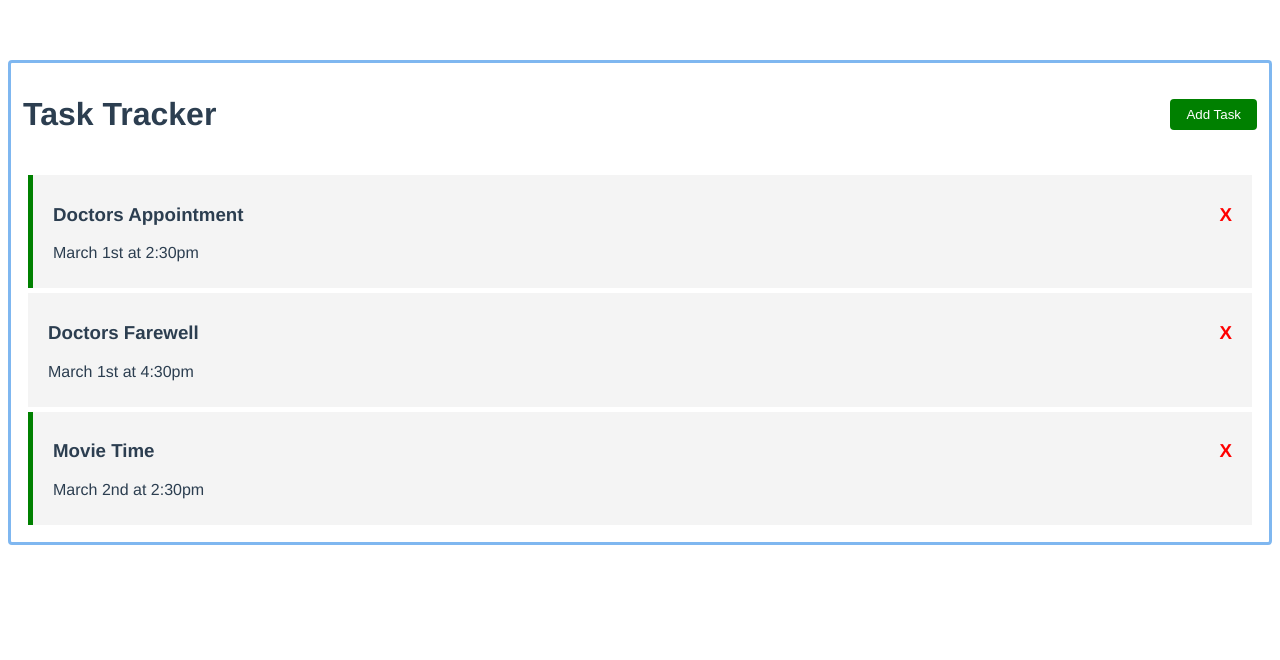
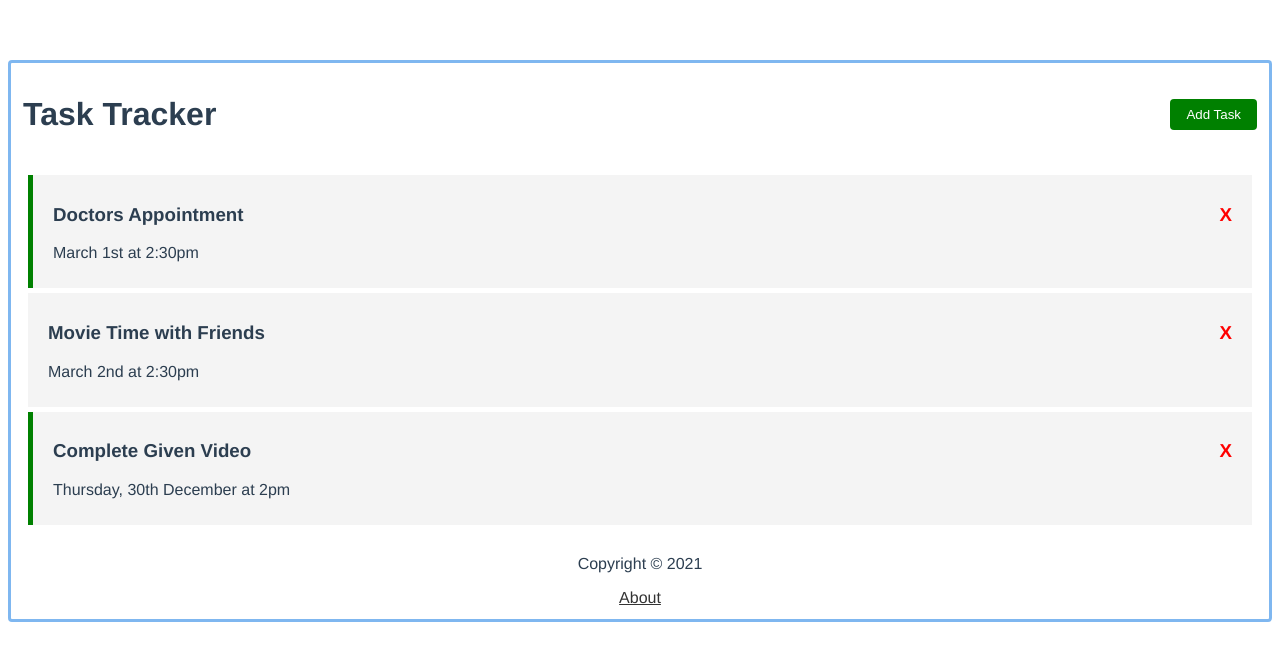
Before and after one commit to nikhiltejag/Task-Tracker, a Vue app: page /about in a window 1280 px wide. Shown: the top 660 px of the page. Built offline with nearby package versions, Linux system fonts and the light colour scheme; data requests are answered from the project's data file.

Commit message:
Except routing

```diff
--- a/db.json
+++ b/db.json
@@ -1,22 +1,22 @@
 {
-"tasks" : [
+  "tasks": [
     {
-      "id":"1",
+      "id": "1",
       "text": "Doctors Appointment",
       "day": "March 1st at 2:30pm",
-      "remainder": "true"
+      "remainder": true
     },
     {
-      "id":"2",
-      "text": "Doctors Farewell",
-      "day": "March 1st at 4:30pm",
-      "remainder": "false"
+      "id": "3",
+      "text": "Movie Time with Friends",
+      "day": "March 2nd at 2:30pm",
+      "remainder": false
     },
     {
-      "id":"3",
-      "text": "Movie Time",
-      "day": "March 2nd at 2:30pm",
-      "remainder": "true"
+      "id": 1005,
+      "text": "Complete Given Video",
+      "day": "Thursday, 30th December at 2pm",
+      "remainder": true
     }
   ]
 }
--- a/package.json
+++ b/package.json
@@ -5,12 +5,13 @@
   "scripts": {
     "serve": "vue-cli-service serve",
     "build": "vue-cli-service build",
-    "backend": "json-server --watch db.json --port 5000"
+    "backend": "json-server --watch db.json --port 5001"
   },
   "dependencies": {
     "core-js": "^3.6.5",
     "json-server": "^0.17.0",
-    "vue": "^3.0.0"
+    "vue": "^3.0.0",
+    "vue-router": "^4.0.12"
   },
   "devDependencies": {
     "@vue/cli-plugin-babel": "~4.5.0",
--- a/src/App.vue
+++ b/src/App.vue
@@ -3,6 +3,7 @@
   <Header :showAddTask="showAddTask" @toggle-add-task="toggleAddTask" />
   <AddTask v-show="showAddTask" @add-new-task="addTaskToData" />
   <Tasks @toggle-remainder="toggleRemainder" @delete-task="deleteTask" :tasks="tasks" />
+  <Footer />
 </div>
 
 
@@ -11,6 +12,7 @@
 
 <script>
 import Header from './components/Header'
+import Footer from './components/Footer.vue'
 import Tasks from './components/Tasks.vue'
 import AddTask from './components/AddTask.vue'
 
@@ -18,6 +20,7 @@ export default {
   name: 'App',
   components: {
     Header,
+    Footer,
     Tasks,
     AddTask,
   },
@@ -28,43 +31,68 @@ export default {
     }
   },
   methods: {
-    deleteTask(id){
+    async deleteTask(id){
       if (confirm('Are you sure?')){
-        this.tasks = this.tasks.filter(each => each.id !== id)
+        const res = await fetch(`http://localhost:5001/tasks/${id}`
+        , {
+          method: 'DELETE',
+        })
+      console.log(res)
+        res.status === 200 ?
+        (this.tasks = this.tasks.filter(each => each.id !== id)):
+        alert('Error deleting task')
       }
     },
-    toggleRemainder(id){
-      this.tasks = this.tasks.map( each => each.id === id ? {...each, remainder: !each.remainder}:{...each})
+    async toggleRemainder(id){
+      const taskToToggle = await this.fetchTask(id)
+
+      const updatedTask = {...taskToToggle, remainder: !taskToToggle}
+
+      const res = await fetch(`http://localhost:5001/tasks/${id}`
+      , {
+        method: 'PUT',
+        headers: {
+          'Content-type': 'application/json'
+        },
+        body: JSON.stringify(updatedTask)
+      })
+
+      const data = await res.json()
+
+      this.tasks = this.tasks.map( each => each.id === id ? {...each, remainder: data.remainder}:{...each})
       // console.log(id)
     },
-    addTaskToData(task){
-      this.tasks = [...this.tasks, task]
+    async addTaskToData(task){
+      const res = await fetch('http://localhost:5001/tasks', {
+        method: 'POST',
+        headers: {
+          'Content-type': 'application/json',
+        },
+        body: JSON.stringify(task)
+      })
+
+      const data = await res.json()
+
+      this.tasks = [...this.tasks, data]
     },
     toggleAddTask(){
       this.showAddTask = !this.showAddTask
+    },
+    async fetchTasks() {
+      const response = await fetch('http://localhost:5001/tasks')
+
+      const data = await response.json()
+      return data
+    },
+    async fetchTask(id) {
+      const response = await fetch(`http://localhost:5001/tasks/${id}`)
+
+      const data = await response.json()
+      return data
     }
   },
-  created(){
-    this.tasks = [
-      {
-        id:1,
-        text: 'Doctors Appointment',
-        day: 'March 1st at 2:30pm',
-        remainder: true,
-      },
-      {
-        id:2,
-        text: 'Doctors Farewell',
-        day: 'March 1st at 4:30pm',
-        remainder: false,
-      },
-      {
-        id:3,
-        text: 'Movie Time',
-        day: 'March 2nd at 2:30pm',
-        remainder: true,
-      }
-    ]
+  async created(){
+    this.tasks = await this.fetchTasks()
   }
 }
 </script>
--- a/src/components/AddTask.vue
+++ b/src/components/AddTask.vue
@@ -34,7 +34,7 @@ export default {
                 return
             }
             let newTask = {
-                id: Math.floor(Math.random() * 10000),
+                // id: Math.floor(Math.random() * 10000),
                 text: this.text,
                 day: this.day,
                 remainder: this.remainder
--- /dev/null
+++ b/src/components/Footer.vue
@@ -0,0 +1,18 @@
+<template>
+    <footer>
+        <p>Copyright &copy; 2021</p>
+        <a href="/about">About</a>
+    </footer>
+</template>
+
+<style scoped>
+    a {
+        color: #333;
+
+    }
+
+    footer {
+        margin-top: 30px;
+        text-align: center;
+    }
+</style>
--- /dev/null
+++ b/src/views/About.vue
@@ -0,0 +1,3 @@
+<template>
+    <h1>About</h1>
+</template>
--- /dev/null
+++ b/vue.config.js
@@ -0,0 +1,12 @@
+module.exorts = {
+    devServer: {
+        proxy: {
+            '^/api': {
+               target: 'http://localhost:5001',
+                changeOrigin: true,
+                logLevel: 'debug',
+                pathRewrite: {'^/api': '/'},
+            },
+        }
+    }
+}
```
Also changed, not shown: src/router/index.js (added, +11 -0 lines), 1 other file (tests, documents, lock files or other folders).
